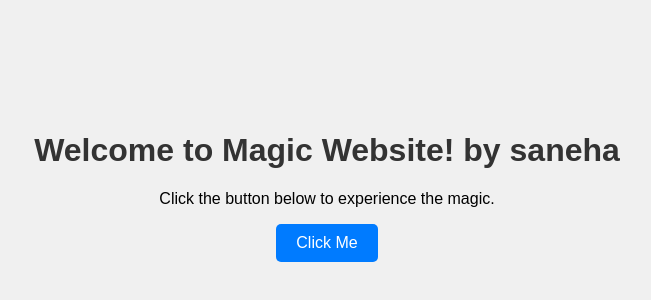
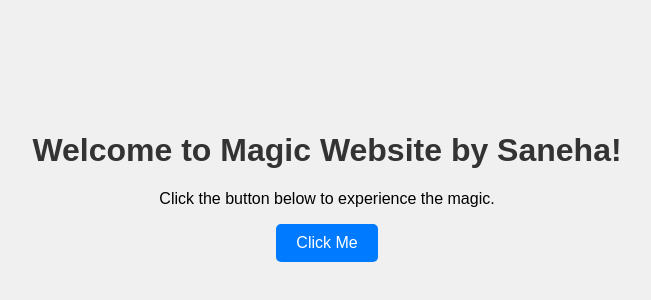
Before and after one commit to saneha-garg/brm_workshop, a plain HTML site: page index.html in a window 1280 px wide. Shown: the part 214-514 px from the top of the page, without its empty margins (313-964 px from the left). Drawn offline with Linux system fonts and the light colour scheme.

Commit message:
Update index.html
by me

```diff
--- a/index.html
+++ b/index.html
@@ -10,7 +10,7 @@
 
 <body>
     <div class="container">
-        <h1>Welcome to Magic Website! by saneha</h1>
+        <h1>Welcome to Magic Website by Saneha!</h1>
         <p>Click the button below to experience the magic.</p>
         <button id="magicButton">Click Me</button>
     </div>
```
